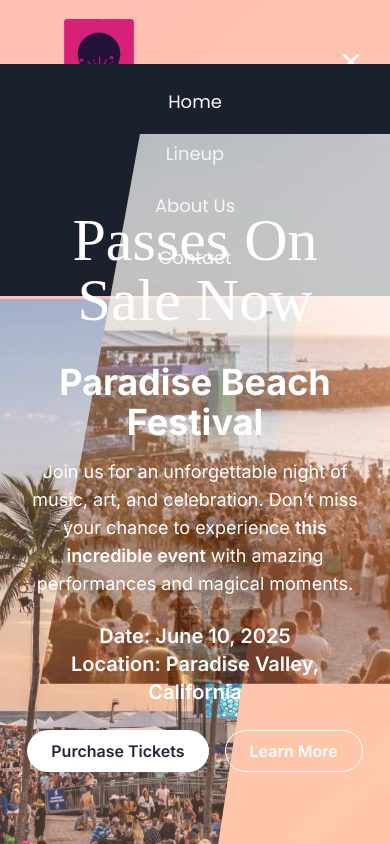
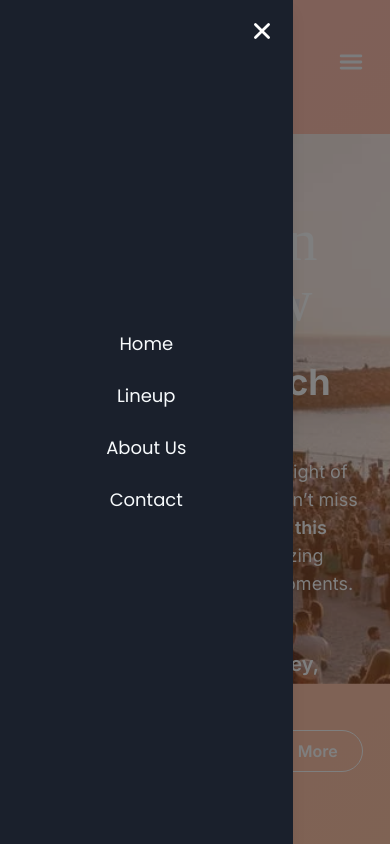
Before and after one commit to Slappysiz/Gestion-des-t-ches, a Next.js app: page / in a window 390 px wide. Both pictures are taken after a click on the button 351 px from the left and 61 px from the top of the page. Shown: the top 844 px of the page. Built offline with nearby package versions, Linux system fonts and the light colour scheme; a web font is replaced by a local one.

Commit message:
Minor changes to make the header more responsive !

```diff
--- a/components/footer-header/Header.jsx
+++ b/components/footer-header/Header.jsx
@@ -16,8 +16,17 @@ export default function Header() {
             .then((data) => setMenuItems(data));
     }, []);
 
+    // Disable scrolling when menu is open
+    useEffect(() => {
+        if (menuOpen) {
+            document.body.classList.add("overflow-hidden");
+        } else {
+            document.body.classList.remove("overflow-hidden");
+        }
+    }, [menuOpen]);
+
     return (
-        <header className="text-[#f7fafc] font-['Poppins'] py-4 px-6 flex justify-between items-center">
+        <header className="text-[#f7fafc] font-['Poppins'] py-4 px-6 flex justify-between items-center relative z-50">
             {/* Logo */}
             <div className="flex items-center gap-2">
                 <Link href="/" passHref>
@@ -25,7 +34,7 @@ export default function Header() {
                 </Link>
             </div>
 
-            {/* Navigation - Desktop/Tablet */}
+            {/* Navigation - Desktop */}
             <nav className="hidden md:flex gap-x-8 text-md uppercase font-semibold">
                 {menuItems.map((item) => (
                     <Link
@@ -39,16 +48,31 @@ export default function Header() {
                 ))}
             </nav>
 
-            {/* Menu Icon - Mobile */}
+            {/* Mobile Menu Icon */}
             <div className="md:hidden">
-                <button onClick={() => setMenuOpen(!menuOpen)}>
-                    {menuOpen ? <IoClose size={30} /> : <IoMenu size={30} />}
+                <button onClick={() => setMenuOpen(true)}>
+                    <IoMenu size={30} />
                 </button>
             </div>
 
-            {/* Mobile Menu - Conditional Display */}
+            {/* Mobile Sidebar Menu */}
             {menuOpen && (
-                <div className="absolute top-16 left-0 w-full bg-[#1a202c] text-[#f7fafc] flex flex-col items-center gap-y-6 py-6">
+                <>
+                    {/* Background Overlay */}
+                    <div
+                        className="fixed inset-0 bg-black bg-opacity-50 z-40"
+                        onClick={() => setMenuOpen(false)}
+                    ></div>
+
+                    {/* Sidebar Panel */}
+                    <div className="fixed top-0 left-0 w-3/4 h-full bg-[#1a202c] text-[#f7fafc] flex flex-col items-center justify-center gap-y-6 z-50 shadow-lg transition-transform duration-300">
+
+                        {/* Close Button */}
+                        <button onClick={() => setMenuOpen(false)} className="absolute top-4 right-4">
+                            <IoClose size={30} className="text-white" />
+                        </button>
+
+                        {/* Navigation Links */}
                         {menuItems.map((item) => (
                             <Link
                                 key={item.id}
@@ -61,6 +85,7 @@ export default function Header() {
                             </Link>
                         ))}
                     </div>
+                </>
             )}
         </header>
     );
```
Lines whose indentation alone changed are shown as unchanged.
